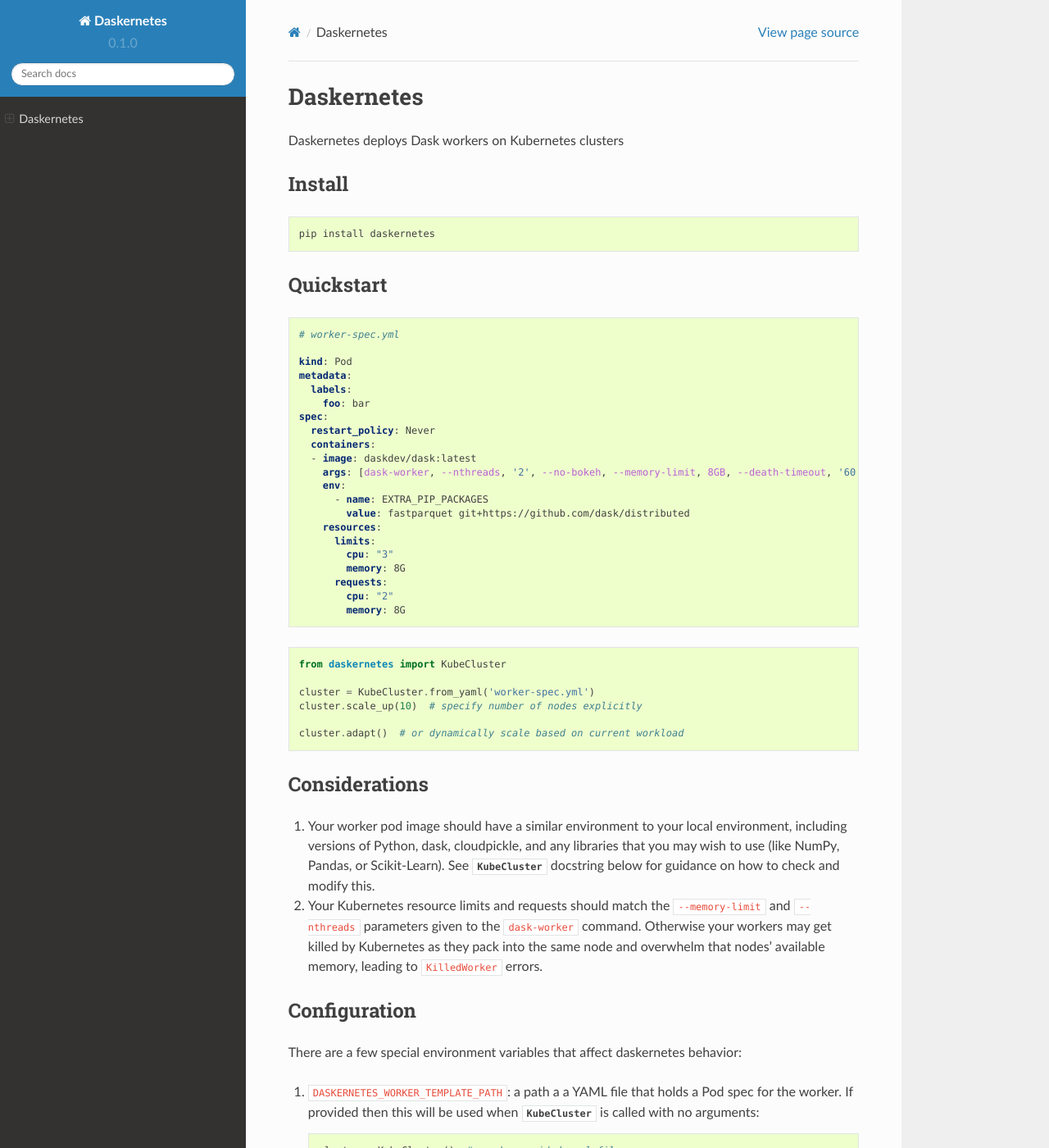
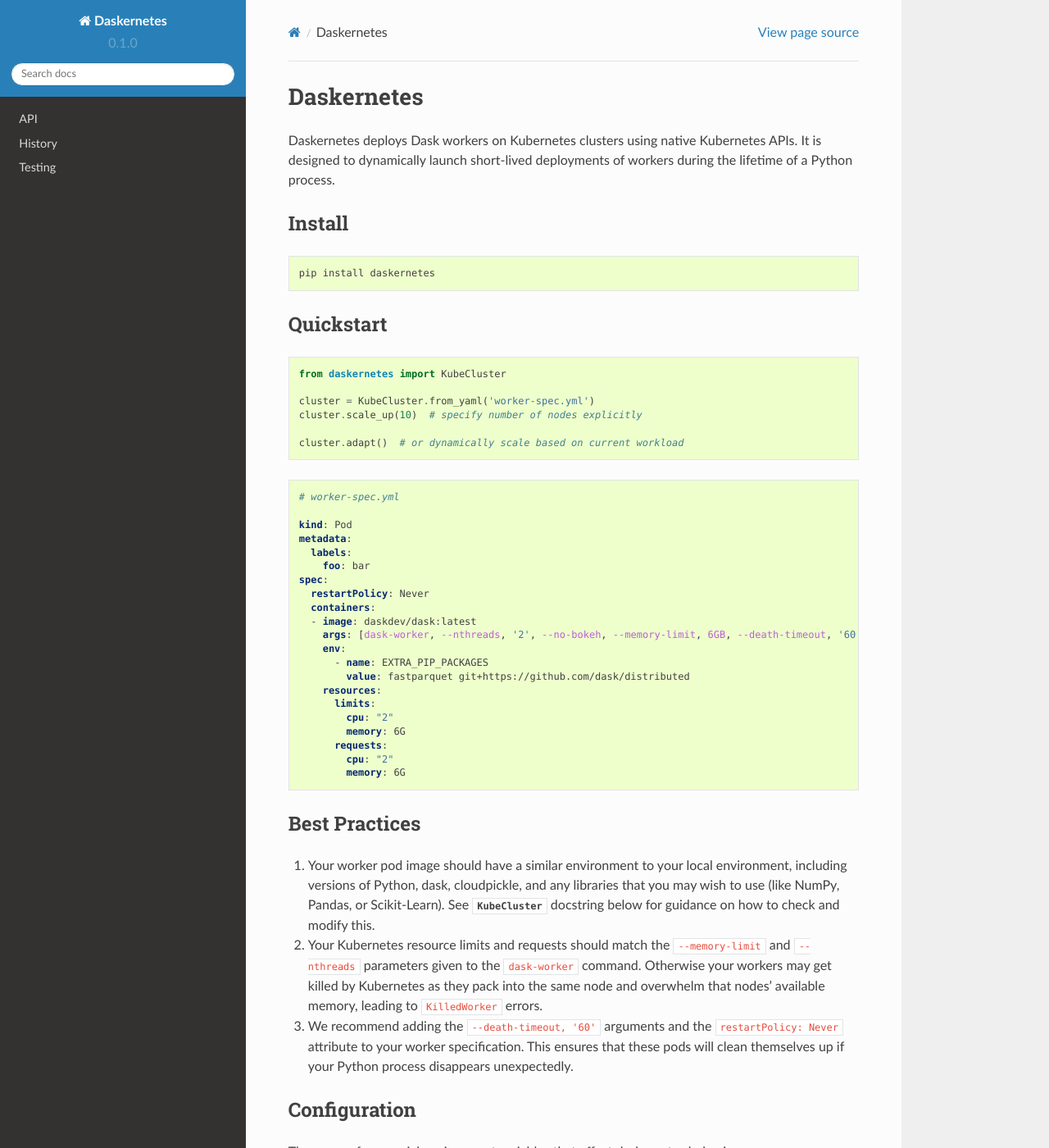
Before and after one commit to dask/dask-kubernetes, a Sphinx documentation site: the page built from doc/source/index.rst, in a window 1280 px wide and 1400 px high. Shown: the whole window at 82% size. Built offline with Sphinx 7.4.7 and the Read the Docs theme 2.0.0, drawn with Linux system fonts in a browser that asks for light colours; some of the changed text lies outside the part shown.

```diff
--- a/doc/source/index.rst
+++ b/doc/source/index.rst
@@ -1,7 +1,9 @@
 Daskernetes
 ===========
 
-Daskernetes deploys Dask workers on Kubernetes clusters
+Daskernetes deploys Dask workers on Kubernetes clusters using native Kubernetes
+APIs.  It is designed to dynamically launch short-lived deployments of workers
+during the lifetime of a Python process.
 
 Install
 -------
@@ -13,6 +15,15 @@ Install
 Quickstart
 ----------
 
+.. code-block:: python
+
+   from daskernetes import KubeCluster
+
+   cluster = KubeCluster.from_yaml('worker-spec.yml')
+   cluster.scale_up(10)  # specify number of nodes explicitly
+
+   cluster.adapt()  # or dynamically scale based on current workload
+
 .. code-block:: yaml
 
       # worker-spec.yml
@@ -22,32 +33,23 @@ Quickstart
         labels:
           foo: bar
       spec:
-        restart_policy: Never
+        restartPolicy: Never
         containers:
         - image: daskdev/dask:latest
-          args: [dask-worker, --nthreads, '2', --no-bokeh, --memory-limit, 8GB, --death-timeout, '60']
+          args: [dask-worker, --nthreads, '2', --no-bokeh, --memory-limit, 6GB, --death-timeout, '60']
           env:
             - name: EXTRA_PIP_PACKAGES
               value: fastparquet git+https://github.com/dask/distributed
           resources:
             limits:
-              cpu: "3"
-              memory: 8G
+              cpu: "2"
+              memory: 6G
             requests:
               cpu: "2"
-              memory: 8G
-
-.. code-block:: python
-
-   from daskernetes import KubeCluster
-
-   cluster = KubeCluster.from_yaml('worker-spec.yml')
-   cluster.scale_up(10)  # specify number of nodes explicitly
-
-   cluster.adapt()  # or dynamically scale based on current workload
+              memory: 6G
 
 
-Considerations
+Best Practices
 --------------
 
 1.  Your worker pod image should have a similar environment to your local
@@ -61,6 +63,11 @@ Considerations
     ``dask-worker`` command.  Otherwise your workers may get killed by
     Kubernetes as they pack into the same node and overwhelm that nodes'
     available memory, leading to ``KilledWorker`` errors.
+
+3.  We recommend adding the ``--death-timeout, '60'`` arguments and the
+    ``restartPolicy: Never`` attribute to your worker specification.
+    This ensures that these pods will clean themselves up if your Python
+    process disappears unexpectedly.
 
 
 Configuration
@@ -86,19 +93,10 @@ Any other environment variable starting with ``DASKERNETES_`` will be placed in
 the ``daskernetes.config`` dictionary for general use.
 
 
-API Documentation
------------------
+.. toctree::
+   :maxdepth: 1
+   :hidden:
 
-.. currentmodule:: daskernetes
-
-.. autosummary::
-   KubeCluster
-   KubeCluster.adapt
-   KubeCluster.from_dict
-   KubeCluster.from_yaml
-   KubeCluster.logs
-   KubeCluster.pods
-   KubeCluster.scale
-
-.. autoclass:: KubeCluster
-   :members:
+   api
+   history
+   testing
```
Also changed, not shown: README.md (+0 -81 lines), doc/source/api.rst (added, +16 -0 lines), doc/source/history.rst (added, +27 -0 lines), doc/source/testing.rst (added, +51 -0 lines), setup.py (+5 -7 lines).
